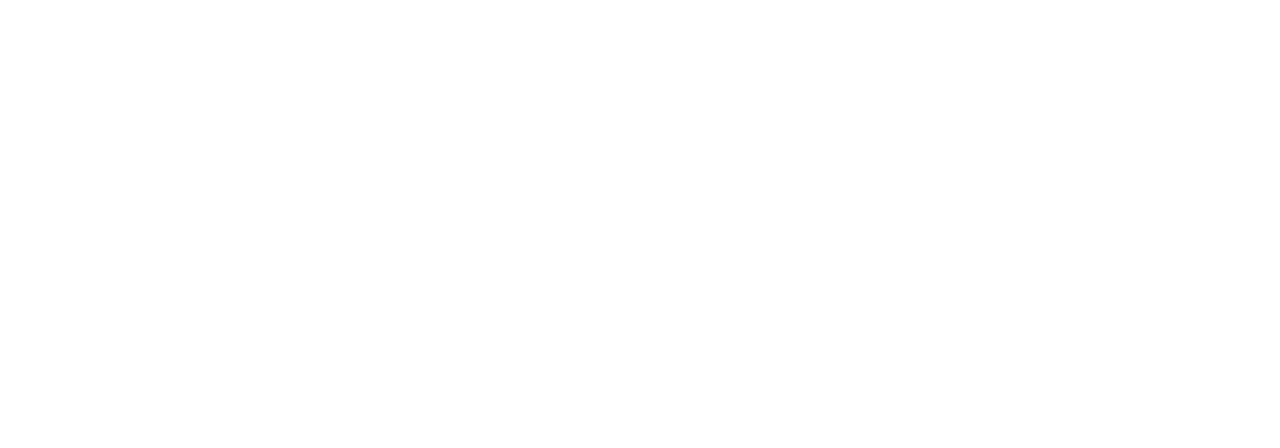
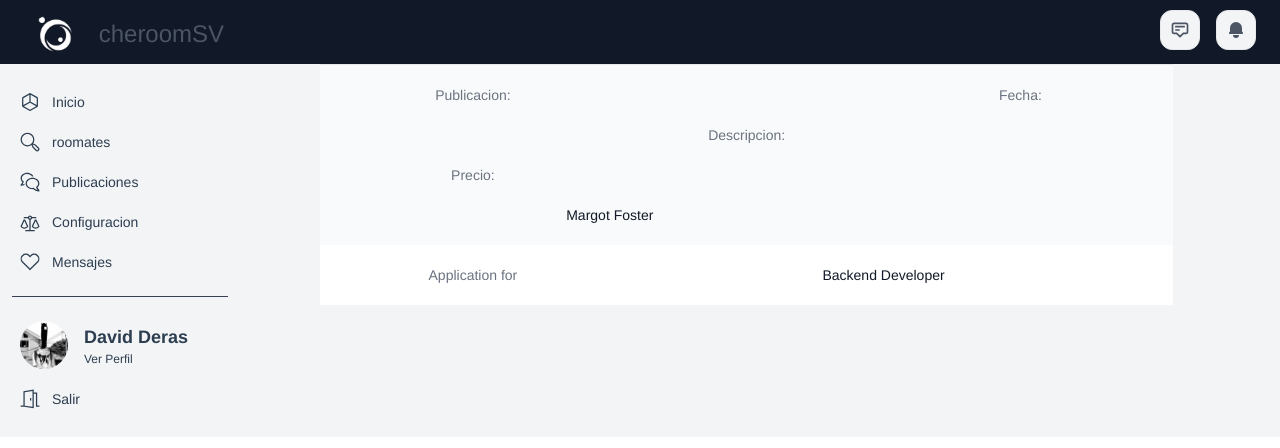
Before and after one commit to daiv05/frontend, a Vue app: page /panel_publicacion in a window 1280 px wide. Before the commit this address had no page. Shown: the top 448 px of the page. Built offline with nearby package versions, Linux system fonts and the light colour scheme; no server answers.

Commit message:
add panel publi v1

```diff
--- a/src/router/index.js
+++ b/src/router/index.js
@@ -3,6 +3,7 @@ import HomeView from '../views/HomeView.vue'
 import DepartamentoView from '../views/DepartamentoView.vue'
 import AlquilerView from '../views/CrearPublicacion.vue'
 import modificarPublicacion from '../views/modificarPublicacion.vue'
+import panelPublicacion from '../views/panel_miPublicacion.vue'
 import subir_foto from '../views/subir_foto.vue'
 
 const routes = [
@@ -17,7 +18,7 @@ const routes = [
     component: DepartamentoView
   },
   {
-    path: '/edit_alquiler',
+    path: '/crear_publicacion',
     name: 'alquiler_edit',
     component: AlquilerView
   },
@@ -25,6 +26,11 @@ const routes = [
     path: '/modificar_publicacion',
     name: 'Mod_Publicacion',
     component: modificarPublicacion
+  },
+  {
+    path: '/panel_publicacion',
+    name: 'panel_miPublicacion',
+    component: panelPublicacion
   },
   {
     path: '/about',
--- /dev/null
+++ b/src/views/panel_miPublicacion.vue
@@ -0,0 +1,146 @@
+<template>
+    <div>
+        <!--NAVBAR SUPERIOR-->
+        <div class="sticky z-10 top-0 h-16 border-transparent bg-gray-900 lg:py-2.5">
+            <div class="px-6 flex justify-between space-x-4 2xl:container">
+                <div class="flex justify-left inline-block items-center content-center">
+                    <img class="flex inline-block" src="../assets/icon.png" width="20%">
+                    <h5 hidden class="flex text-2xl text-gray-600 font-medium lg:inline-block font-bold">
+                        &nbsp;&nbsp;cheroomSV</h5>
+                </div>
+                <div class="flex space-x-4">
+                    <button aria-label="chat"
+                        class="w-10 h-10 rounded-xl border bg-gray-100 focus:bg-gray-100 active:bg-gray-200">
+                        <svg xmlns="http://www.w3.org/2000/svg" class="h-5 w-5 m-auto text-gray-600" fill="none"
+                            viewBox="0 0 24 24" stroke="currentColor">
+                            <path stroke-linecap="round" stroke-linejoin="round" stroke-width="2"
+                                d="M7 8h10M7 12h4m1 8l-4-4H5a2 2 0 01-2-2V6a2 2 0 012-2h14a2 2 0 012 2v8a2 2 0 01-2 2h-3l-4 4z" />
+                        </svg>
+                    </button>
+                    <button aria-label="notification"
+                        class="w-10 h-10 rounded-xl border bg-gray-100 focus:bg-gray-100 active:bg-gray-200">
+                        <svg xmlns="http://www.w3.org/2000/svg" class="h-5 w-5 m-auto text-gray-600" viewBox="0 0 20 20"
+                            fill="currentColor">
+                            <path
+                                d="M10 2a6 6 0 00-6 6v3.586l-.707.707A1 1 0 004 14h12a1 1 0 00.707-1.707L16 11.586V8a6 6 0 00-6-6zM10 18a3 3 0 01-3-3h6a3 3 0 01-3 3z" />
+                        </svg>
+                    </button>
+                </div>
+            </div>
+        </div>
+        <!--/NAVBAR SUPERIOR-->
+
+        <div class="md:grid md:grid-cols-12 bg-gray-100">
+
+
+
+            <!--MENU LATERAL-->
+            <div class="md:col-span-3">
+                <sidebar1 />
+            </div>
+            <!--MENU LATERAL-->
+
+
+            <!--CONTENIDO-->
+            <div class="mt-5 md:col-span-8 md:mt-0 border-transparent bg-gray-100">
+                <div class="border-t border-gray-200">
+                    <dl>
+                        <div class="bg-gray-50 px-4 py-5 sm:grid sm:grid-cols-3 sm:gap-4 sm:px-6">
+                            <dt class="text-sm font-medium text-gray-500"> Publicacion: {{ publicacion.titulo }}</dt> <br>
+                            <dt class="text-sm font-medium text-gray-500"> Fecha: {{ publicacion.fecha_publi }}</dt><br>
+                            <dt class="text-sm font-medium text-gray-500"> Descripcion: {{ publicacion.descrip_lugar }}</dt><br>
+                            <dt class="text-sm font-medium text-gray-500"> Precio: {{ publicacion.p_activa }}</dt><br>
+                            <dd class="mt-1 text-sm text-gray-900 sm:col-span-2 sm:mt-0">Margot Foster</dd>
+                        </div>
+                        <div class="bg-white px-4 py-5 sm:grid sm:grid-cols-3 sm:gap-4 sm:px-6">
+                            <dt class="text-sm font-medium text-gray-500">Application for</dt>
+                            <dd class="mt-1 text-sm text-gray-900 sm:col-span-2 sm:mt-0">Backend Developer</dd>
+                        </div>
+                    </dl>
+                </div>
+            </div>
+
+            <!-- <button type="submit"
+                    class="inline-flex rounded-md border border-transparent bg-red-600 py-2 px-4 text-sm font-medium text-white
+                    shadow-sm hover:bg-red-700 focus:outline-none focus:ring-2 focus:ring-red-500 focus:ring-offset-2">Cancelar</button> -->
+
+        </div>
+        <!--/CONTENIDO-->
+        <div class="md:col-span-1">
+        </div>
+
+    </div>
+</template>
+
+<style>
+
+</style>
+
+<script>
+import { getAPI } from '../axios-api'
+import user from '../helper/user'
+
+import sidebar1 from '../components/Sidebar1.vue'
+
+export default {
+    name: "panel_miPublicacion",
+    data() {
+        return {
+            API_Publicacion: [],
+            Perfil_Logueado: [],
+            publicacion: [],
+
+        };
+    },
+    created() {
+        this.obt_PubliUser();
+    },
+    methods: {
+        obt_PubliUser() {
+            getAPI.get('/publicacion_alquiler/', {
+                headers: user.get_header_authorization_token()
+            })
+                .then(response => {
+                    console.log('Publicacion API has received data')
+                    this.API_Publicacion = response.data;
+                })
+                .then(_ => {
+                    this.getUserLogueado();
+                })
+                .catch(error => {
+                    console.log(error);
+                });
+        },
+        getUserLogueado() {
+            getAPI.get('/user_token/', {
+                headers: user.get_header_authorization_token()
+            })
+                .then(response => {
+                    console.log('Perfil API has received data')
+                    this.Perfil_Logueado = response.data;
+                })
+                .then(_ => {
+                    this.publi_Filtro();
+                })
+                .catch(error => {
+                    console.log(error);
+                });
+        },
+        publi_Filtro() {
+            this.publicacion = []
+            for (let i = 0; i < this.API_Publicacion.length; i++) {
+                console.log(this.API_Publicacion[i].perfil.perfil_id + " " + this.Perfil_Logueado.perfil_id)
+                if (this.API_Publicacion[i].perfil.perfil_id == this.Perfil_Logueado.perfil_id) {
+                    this.publicacion = this.API_Publicacion[i];
+                }
+            }
+        },
+    },
+    mounted() {
+
+    },
+    components: {
+        sidebar1: sidebar1,
+    }
+};
+</script>
```
